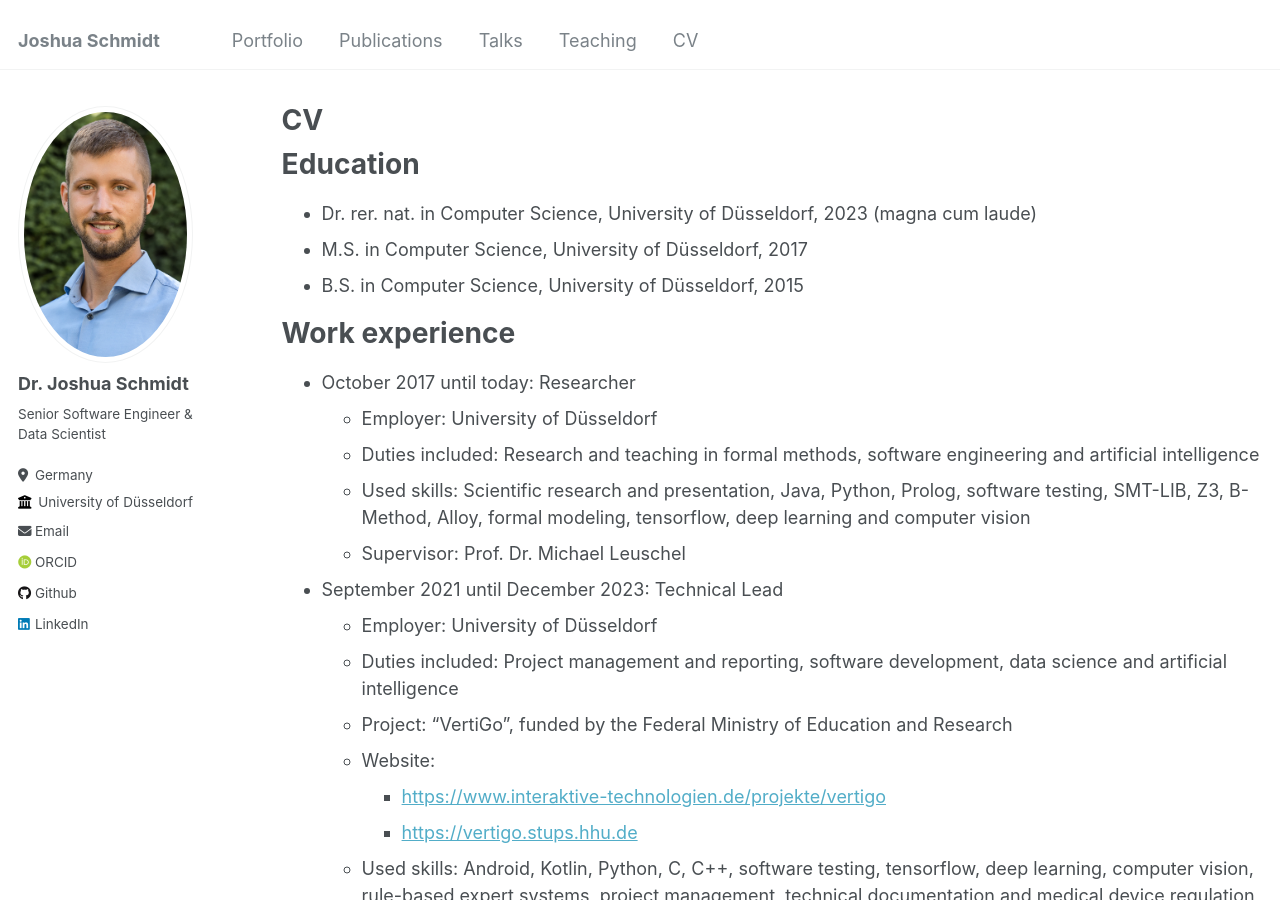
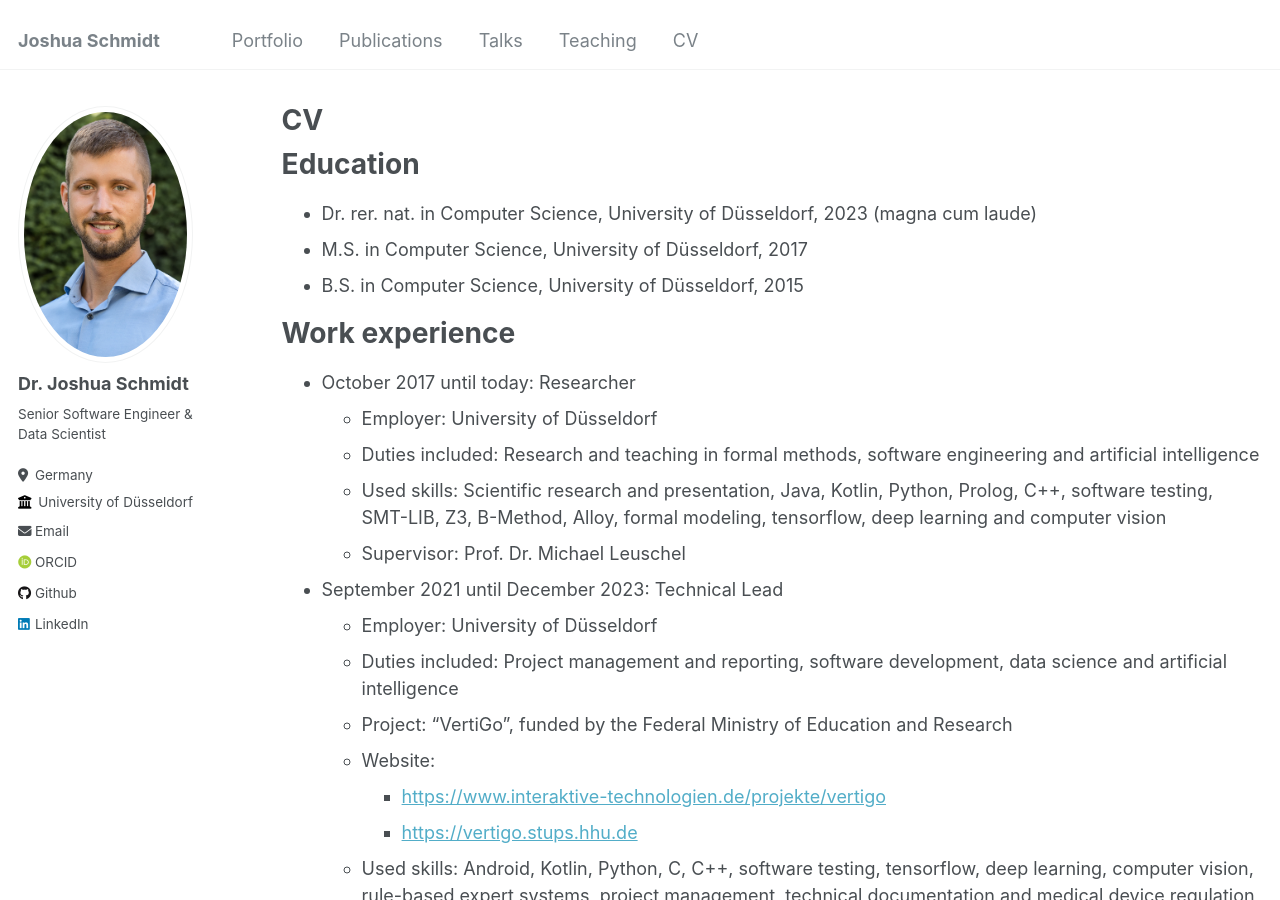
Before and after one commit to Joshua27/joshua27.github.io, a Jekyll site: the page built from _pages/cv.md, in a window 1280 px wide and 900 px high. Built offline with Jekyll 4.4.1, drawn with Linux system fonts in a browser that asks for light colours; some web fonts are replaced.

Commit message:
add used skills

```diff
--- a/_pages/cv.md
+++ b/_pages/cv.md
@@ -20,7 +20,7 @@ Work experience
 * October 2017 until today: Researcher
   * Employer: University of Düsseldorf
   * Duties included: Research and teaching in formal methods, software engineering and artificial intelligence
-  * Used skills: Scientific research and presentation, Java, Python, Prolog, software testing, SMT-LIB, Z3, B-Method, Alloy, formal modeling, tensorflow, deep learning and computer vision
+  * Used skills: Scientific research and presentation, Java, Kotlin, Python, Prolog, C++, software testing, SMT-LIB, Z3, B-Method, Alloy, formal modeling, tensorflow, deep learning and computer vision
   * Supervisor: Prof. Dr. Michael Leuschel
 
 * September 2021 until December 2023: Technical Lead
```
